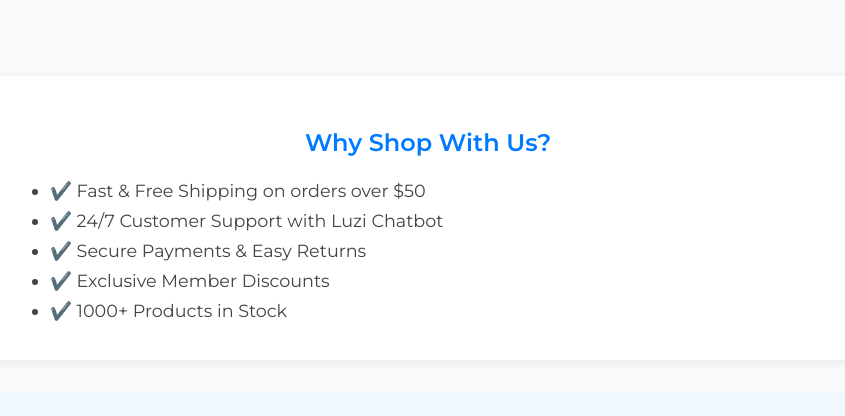
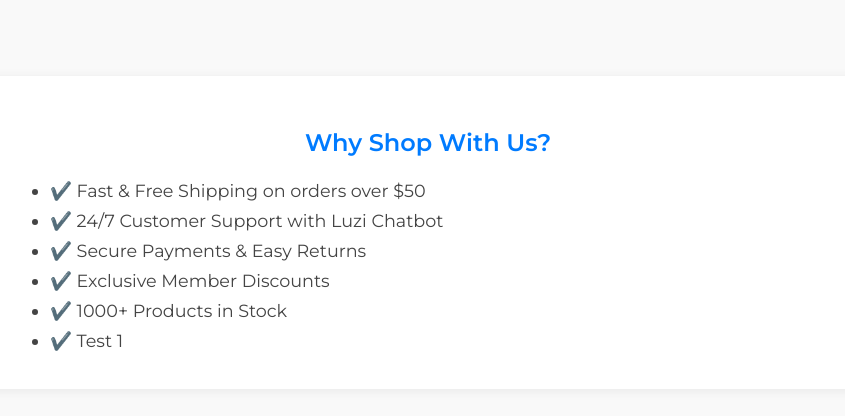
Before and after one commit to JeffrySteve/Luzi-chatbot-site, a plain HTML site: page index.html in a window 1280 px wide. Shown: the part 221-637 px from the top of the page, without its empty margins (212-1057 px from the left). Drawn offline with Linux system fonts and the light colour scheme.

```diff
--- a/index.html
+++ b/index.html
@@ -22,6 +22,7 @@
         <li>✔️ Secure Payments & Easy Returns</li>
         <li>✔️ Exclusive Member Discounts</li>
         <li>✔️ 1000+ Products in Stock</li>
+        <li>✔️ Test 1</li>
       </ul>
     </section>
     <section class="section-blue">
```
